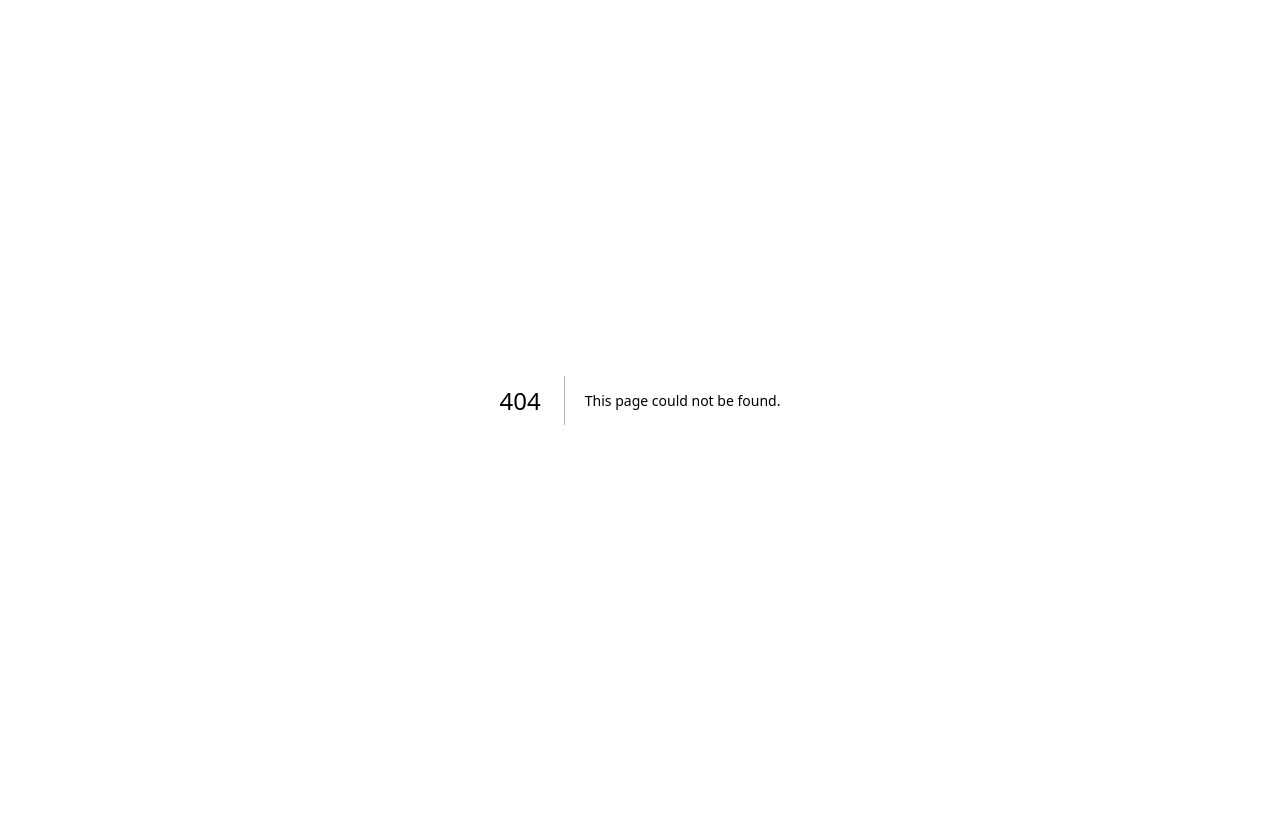
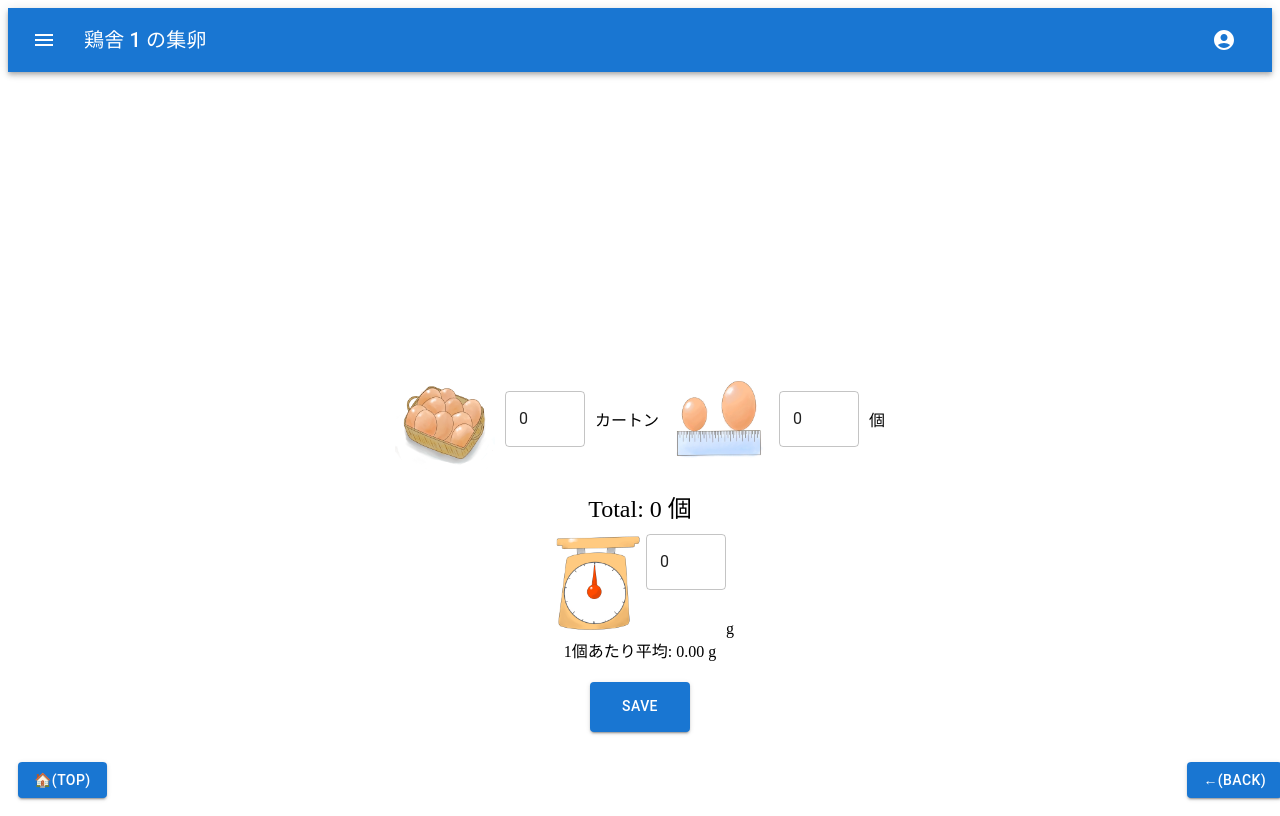
Before and after one commit to chigitako/KCL-CA, a Next.js app in the folder kokkofactory/: page /count/1 in a window 1280 px wide. Before the commit this address had no page. Built offline with nearby package versions, Linux system fonts and the light colour scheme.

Commit message:
トップページにもどるホームボタンを作成しました

```diff
--- a/kokkofactory/package.json
+++ b/kokkofactory/package.json
@@ -13,10 +13,7 @@
     "@emotion/styled": "^11.13.0",
     "@mui/icons-material": "^6.1.6",
     "@mui/material": "^6.1.6",
-
-    "@types/pg": "^8.11.10",
     "next": "^15.0.3",
-
     "pg": "^8.13.1",
     "react": "^18.3.1",
     "react-dom": "^18.3.1",
@@ -24,6 +21,7 @@
   },
   "devDependencies": {
     "@types/node": "^20",
+    "@types/pg": "^8.11.10",
     "@types/react": "^18",
     "@types/react-dom": "^18",
     "eslint": "^8",
--- /dev/null
+++ b/kokkofactory/src/components/HomeButton.tsx
@@ -0,0 +1,18 @@
+import React from "react";
+import Button from "@mui/material/Button";
+
+export default function BackButton() {
+
+  const BackHome =  () => {
+    location.href = '/top';
+  }
+
+  return (
+    <Button
+      variant="contained"
+      onClick={BackHome}
+    >
+      🏠(top)
+    </Button>
+  );
+}
--- /dev/null
+++ b/kokkofactory/src/pages/count/[id].tsx
@@ -0,0 +1,166 @@
+import BackButton from "../../components/BackButton";
+import AppBar from "../../components/AppBar";
+import React, { useState, useEffect } from "react";
+import TextField from "@mui/material/TextField";
+import Button from "@mui/material/Button";
+import Image from "next/image";
+import { useRouter } from "next/router";
+import HomeButton from "../../components/HomeButton"
+
+const CountPage: React.FC = () => {
+  const router = useRouter();
+  const { id: coopId } = router.query; // URLのパラメータから鶏舎IDを取得
+
+  const [carton, setCarton] = useState<number>(0); // カートンの個数
+  const [egg, setEgg] = useState<number>(0); // 卵の個数
+  const [total, setTotal] = useState<number>(0); // 合計の卵の個数
+  const [weight, setWeight] = useState<number>(0); // 重さの入力
+  const [averageWeight, setAverageWeight] = useState<number>(0); // 卵1個あたりの平均重量
+
+  // cartonやeggが変更された時に合計を計算
+  const calculateTotal = () => {
+    const totalEggs = carton * 30 + egg; // カートンから卵の総数を計算
+    setTotal(totalEggs);
+
+    if (totalEggs > 0 && weight > 0) {
+      const eggWeight = weight / 120; // 1個あたりの平均重量
+      setAverageWeight(eggWeight); // 1個あたりの平均重量を設定
+    } else {
+      setAverageWeight(0); // 卵数が0なら平均は0
+    }
+  };
+
+  // carton, egg, weightが変更されたときに再計算する
+  useEffect(() => {
+    calculateTotal();
+  }, [carton, egg, weight]);
+
+  const handleSave = async () => {
+    if (!coopId) {
+      alert("鶏舎IDが不明です");
+      return;
+    }
+
+    try {
+      const coopIdNumber = Number(coopId); // coopIdを数値に変換
+      if (isNaN(coopIdNumber)) {
+        alert("無効な鶏舎IDです");
+        return;
+      }
+
+      const response = await fetch("/api/eggs", {
+        method: "POST",
+        headers: {
+          "Content-Type": "application/json",
+        },
+        body: JSON.stringify({
+          coopId: coopIdNumber, // coopIdを送信
+          count: total, // 卵の数
+          averageWeight: averageWeight, // 卵1個あたりの平均重量
+        }),
+      });
+
+      const data = await response.json();
+
+      if (response.ok) {
+        alert(data.message); // 成功メッセージ
+      } else {
+        alert(`保存に失敗しました: ${data.message}`); // エラーメッセージ
+      }
+    } catch (error) {
+      console.error("エラー:", error);
+      alert("保存に失敗しました: サーバーエラー");
+    }
+  };
+
+  if (!coopId) {
+    return <div>Loading...</div>; // coopIdが取得できるまで待機
+  }
+
+  return (
+    <div style={{ height: "100vh", display: "flex", flexDirection: "column" }}>
+      <AppBar title={`鶏舎 ${coopId} の集卵`} />
+      <div
+        style={{
+          flex: 1,
+          padding: "20px",
+          display: "flex",
+          flexDirection: "column",
+          justifyContent: "space-around",
+        }}
+      >
+        <div
+          style={{
+            display: "flex",
+            alignItems: "center",
+            justifyContent: "center",
+            gap: "10px",
+          }}
+        >
+          <Image
+            src="/images/egg_transparent.PNG"
+            alt="Egg carton"
+            width={100}
+            height={100}
+          />
+          <TextField
+            variant="outlined"
+            style={{ width: "80px" }}
+            type="number"
+            value={carton}
+            onChange={(e) => setCarton(Number(e.target.value))}
+          />
+          <span>カートン</span>
+          <Image
+            src="/images/egg_kari.jpg"
+            alt="Egg"
+            width={100}
+            height={100}
+          />
+          <TextField
+            variant="outlined"
+            style={{ width: "80px" }}
+            type="number"
+            value={egg}
+            onChange={(e) => setEgg(Number(e.target.value))}
+          />
+          <span>個</span>
+        </div>
+        <div style={{ textAlign: "center", marginTop: "20px" }}>
+          <div style={{ fontSize: "1.5rem", marginBottom: "10px" }}>
+            Total: {total} 個
+          </div>
+          <Image src="/images/scale.png" alt="Scale" width={100} height={100} />
+          <TextField
+            variant="outlined"
+            style={{ width: "80px" }}
+            type="number"
+            value={weight}
+            onChange={(e) => setWeight(Number(e.target.value))}
+          />
+          <span>g</span>
+          <div>1個あたり平均: {averageWeight.toFixed(2)} g</div>
+        </div>
+        <div style={{ textAlign: "center", marginTop: "20px" }}>
+          <Button
+            variant="contained"
+            color="primary"
+            style={{ width: "100px", height: "50px" }}
+            onClick={handleSave}
+          >
+            Save
+          </Button>
+        </div>
+      </div>
+      <div
+        style={{ display: "flex", justifyContent: "space-between", width: "100%", padding: "10px" }}
+      >
+        <HomeButton />
+        <BackButton />
+      </div>
+
+    </div>
+  );
+};
+
+export default CountPage;
```
Also changed, not shown: 1 other file (tests, documents, lock files or other folders).
